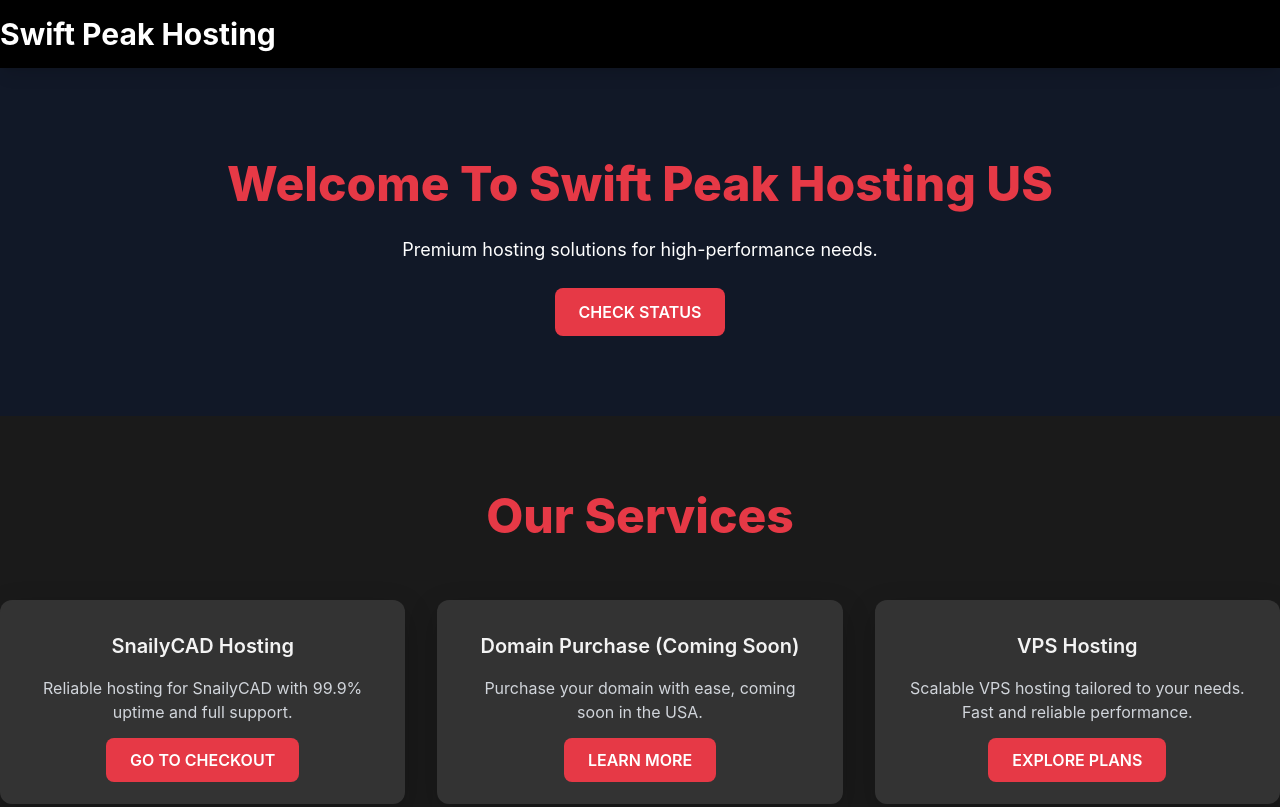
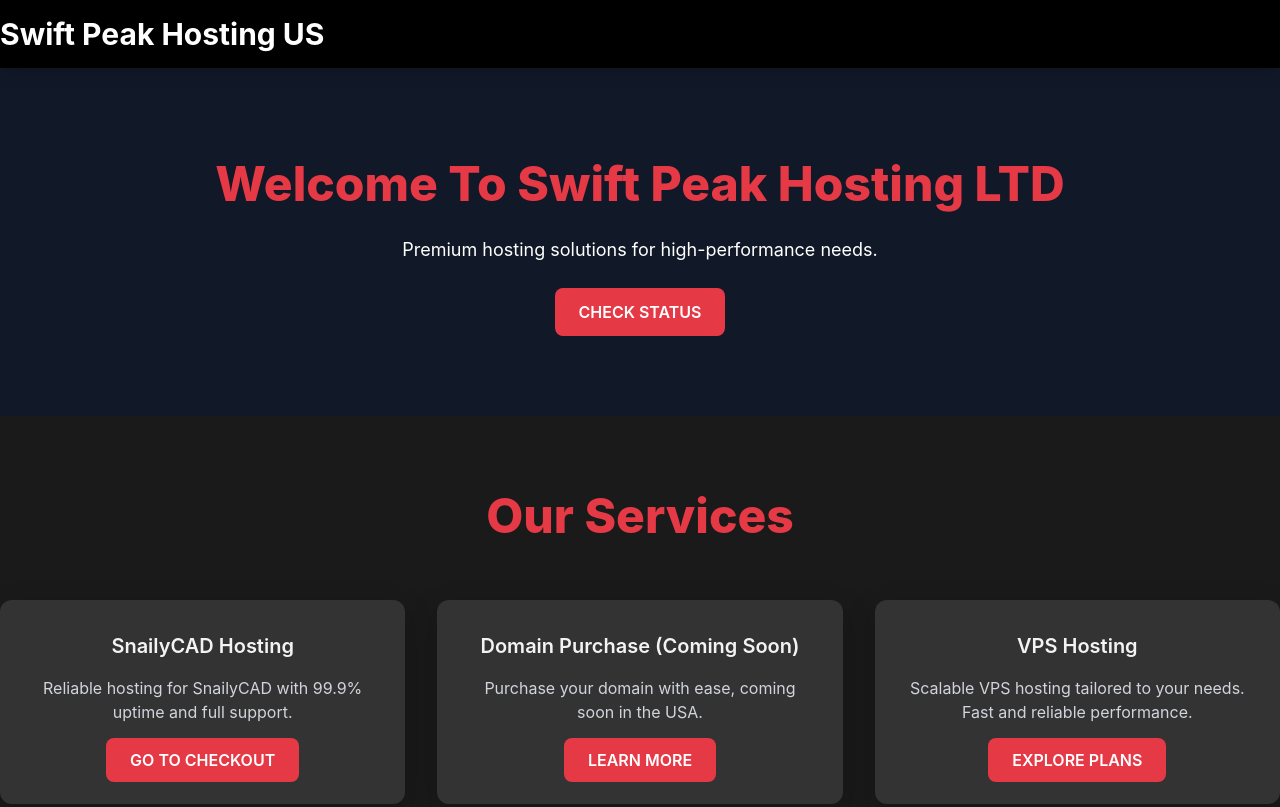
Before and after one commit to EWANZO101/USAPAGE, a plain HTML site: page index.html in a window 1280 px wide. Shown: the top 807 px of the page. Drawn offline with nearby package versions, Linux system fonts and the light colour scheme.

Commit message:
Update index.html

```diff
--- a/index.html
+++ b/index.html
@@ -59,13 +59,13 @@
   <!-- Navbar -->
   <nav class="bg-black py-4 shadow-lg sticky top-0 z-10">
     <div class="container mx-auto flex justify-between items-center">
-      <a href="#" class="text-3xl font-bold text-white">Swift Peak Hosting</a>
+      <a href="#" class="text-3xl font-bold text-white">Swift Peak Hosting US</a>
     </div>
   </nav>
 
   <!-- Hero Section -->
   <section class="text-center bg-gray-900 text-white py-20">
-    <h1 class="heading">Welcome to Swift Peak Hosting US</h1>
+    <h1 class="heading">Welcome to Swift Peak Hosting LTD</h1>
     <p class="mt-4 text-lg">Premium hosting solutions for high-performance needs.</p>
     <a href="https://statusv1.swiftpeakhosting.co.uk/" class="button mt-6 inline-block">Check Status</a>
   </section>
```
